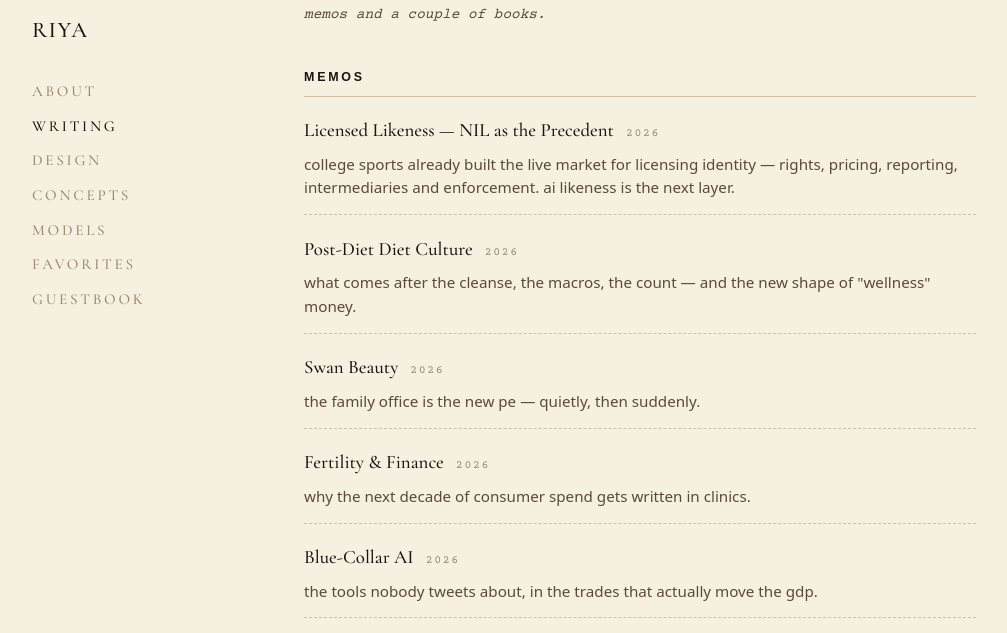
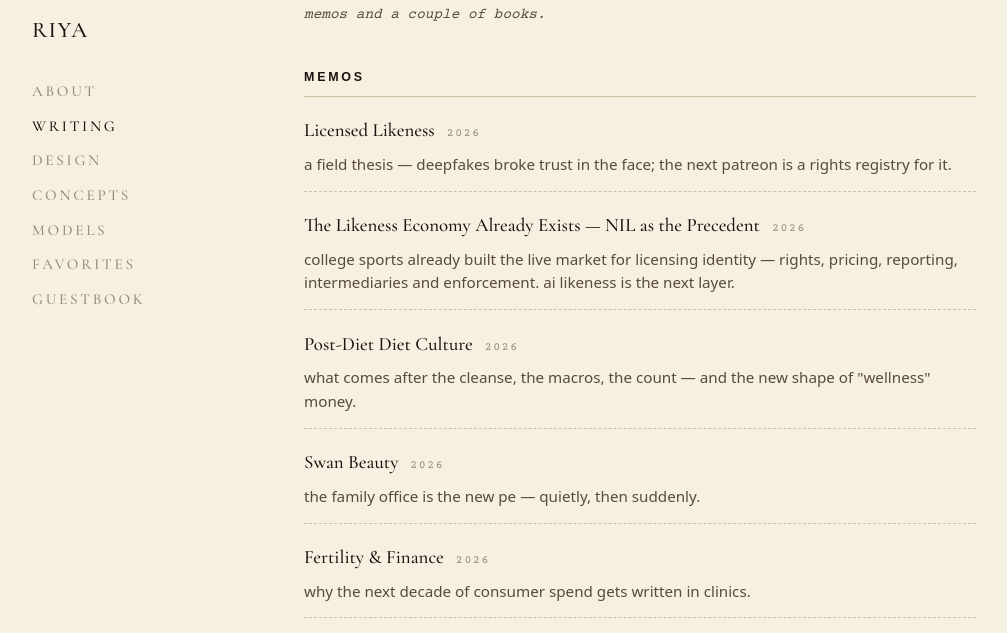
Before and after one commit to riyagoelrs/personal-website, a plain HTML site: page writing.html in a window 1280 px wide. Shown: the part 155-788 px from the top of the page, without its empty margins (136-1143 px from the left). Drawn offline with nearby package versions, Linux system fonts and the light colour scheme; a web font is replaced by a local one.

Commit message:
list NIL memo beneath licensed likeness

```diff
--- a/writing.html
+++ b/writing.html
@@ -64,7 +64,11 @@ h2:first-of-type{margin-top:0}
     <h2>Memos</h2>
     <div class="entries">
       <article class="entry">
-        <div class="head"><a class="title" href="./licensed-likeness/">Licensed Likeness — NIL as the Precedent</a><span class="when">2026</span></div>
+        <div class="head"><a class="title" href="./licensed-likeness/">Licensed Likeness</a><span class="when">2026</span></div>
+        <div class="dek">a field thesis &mdash; deepfakes broke trust in the face; the next patreon is a rights registry for it.</div>
+      </article>
+      <article class="entry">
+        <div class="head"><a class="title" href="./nil-likeness/">The Likeness Economy Already Exists — NIL as the Precedent</a><span class="when">2026</span></div>
         <div class="dek">college sports already built the live market for licensing identity &mdash; rights, pricing, reporting, intermediaries and enforcement. ai likeness is the next layer.</div>
       </article>
       <article class="entry">
```
